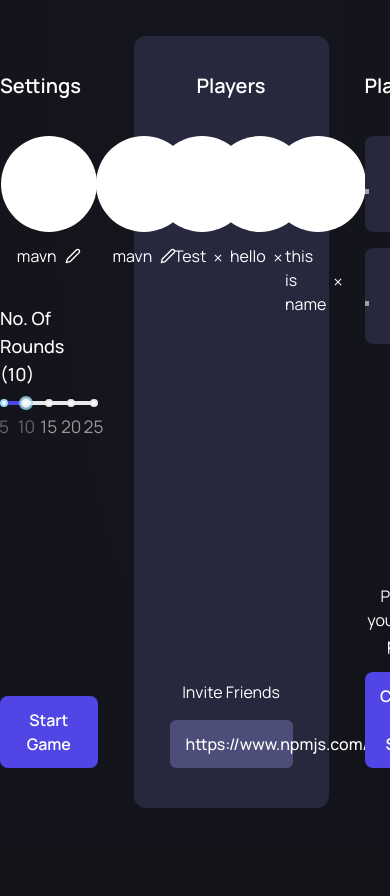
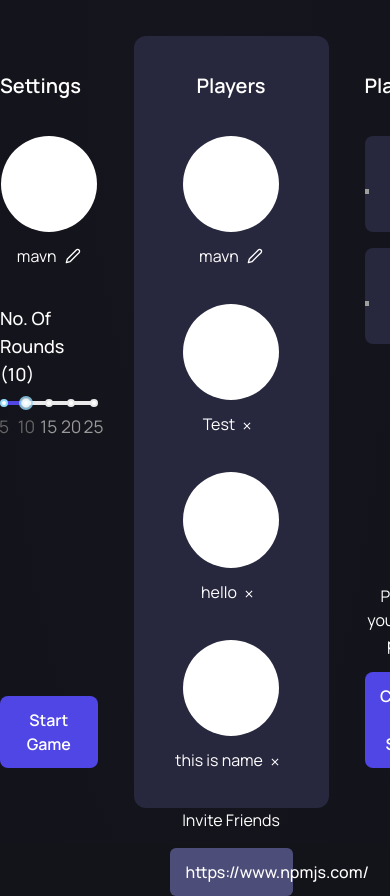
Before and after one commit to boidushya/vinyl-client, a Next.js app: page /join in a window 390 px wide. Shown: the top 896 px of the page. Before the commit the page ends 844 px from the top, so only its background shows below. Built offline with nearby package versions, Linux system fonts and the light colour scheme; grey boxes are pictures that could not be loaded; some icons are missing.

Commit message:
fix: changed playergridpanel to flex wrap for responsiveness

```diff
--- a/components/PlayerGridPanel/PlayerGridPanel.tsx
+++ b/components/PlayerGridPanel/PlayerGridPanel.tsx
@@ -27,7 +27,7 @@ const PlayerGridPanel: React.FC<PlayerGridPanelProps> = ({}) => {
 	return (
 		<div className="bg-[#27273E] rounded-xl flex items-center flex-col gap-9 py-9 h-full">
 			<h2 className="text-xl font-semibold">Players</h2>
-			<div className="grid grid-cols-4 gap-9 grow">
+			<div className="flex flex-wrap justify-center gap-9">
 				{usernames.map(username => {
 					if (username == admin) {
 						return (
```
